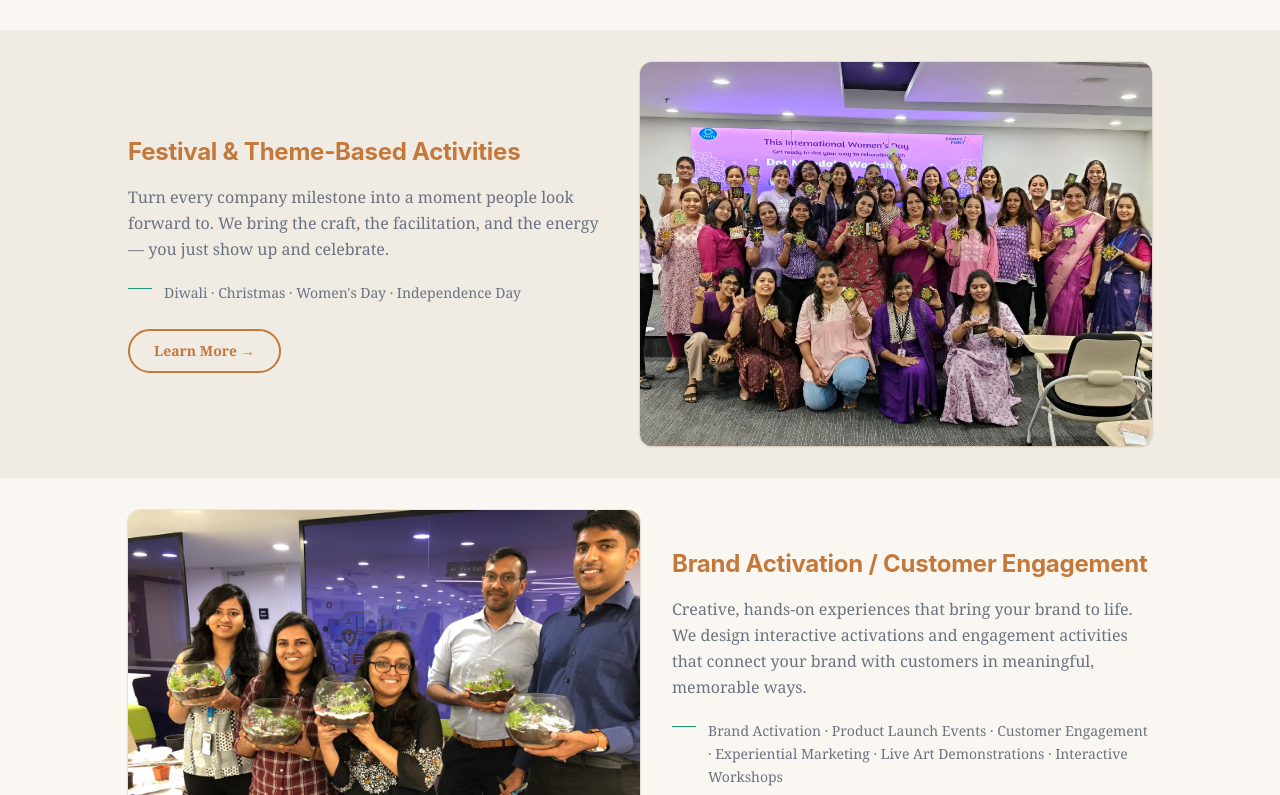
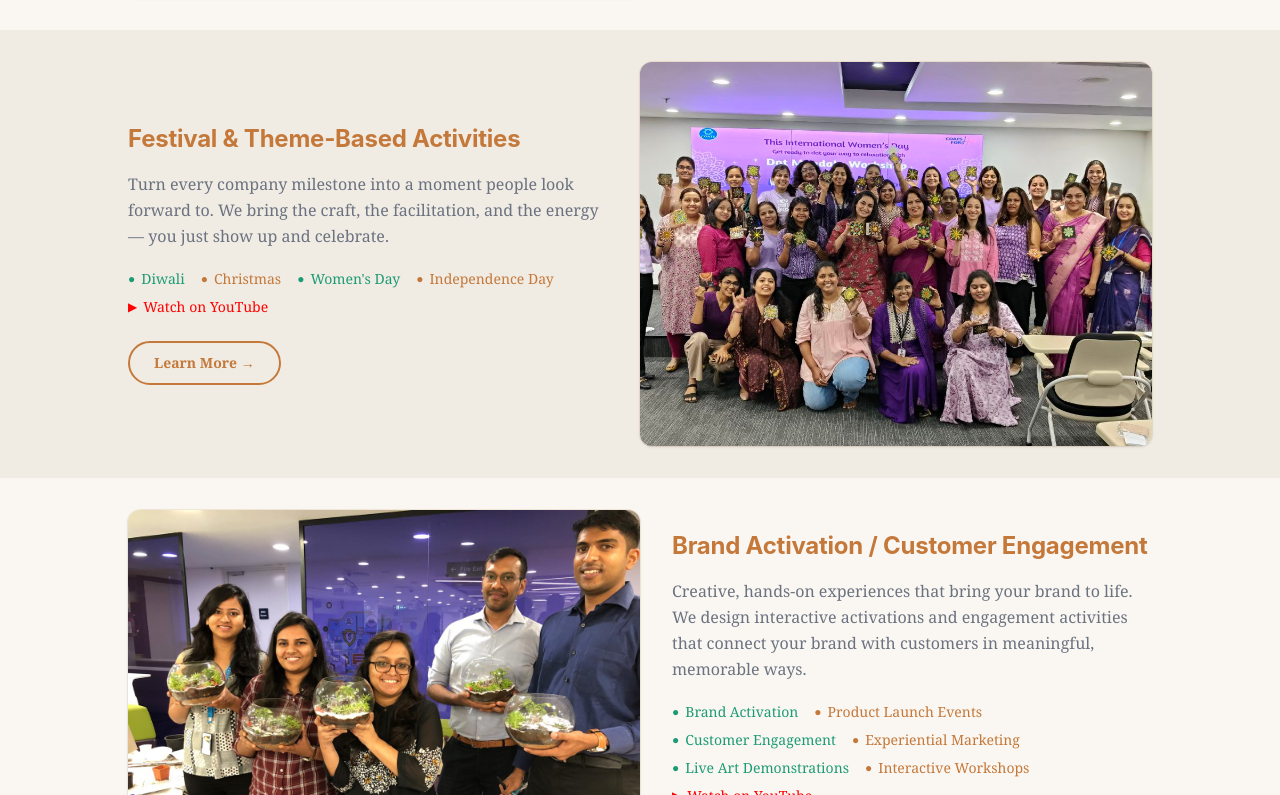
Before and after one commit to poojakachroo-ai/bloom-and-grow, a Next.js app: page / in a window 1280 px wide. Shown: the part 1545-2340 px from the top of the page. Built offline with nearby package versions, Linux system fonts and the light colour scheme.

Commit message:
added bullet points and youtube links

```diff
--- a/app/components/Services.tsx
+++ b/app/components/Services.tsx
@@ -34,6 +34,7 @@ const services = [
     image: "/images/service-festival.jpg",
     link: "/services/festival-events",
     bg: "#f0ebe3",
+    youtubeLink: "https://www.youtube.com/playlist?list=PLpQYrFNWRFZHaCbrt7Y-0f_RLt2tvhCpb",
   },
   {
     title: "Brand Activation / Customer Engagement",
@@ -50,6 +51,7 @@ const services = [
     image: "/images/hero1.jpg",
     link: "/services/brand-activation",
     bg: "#FAF7F2",
+    youtubeLink: "https://www.youtube.com/playlist?list=PLpQYrFNWRFZGwLu07Zis03wAdwCwzVBnq",
   },
   {
     title: "Corporate Gifting & Branded Keepsakes",
@@ -123,7 +125,6 @@ export default function Services() {
                   {service.description}
                 </p>
                 {/* Highlights */}
-                {service.youtubeLink ? (
                 <div className="mt-5 flex flex-wrap items-center gap-x-4 gap-y-2">
                   {service.highlights.map((item, i) => (
                     <span
@@ -135,6 +136,7 @@ export default function Services() {
                       {item}
                     </span>
                   ))}
+                  {service.youtubeLink && (
                     <a
                       href={service.youtubeLink}
                       target="_blank"
@@ -145,15 +147,8 @@ export default function Services() {
                       <span className="text-xs">▶</span>
                       Watch on YouTube
                     </a>
+                  )}
                 </div>
-                ) : (
-                  <div className="mt-5 flex items-start gap-3">
-                    <div className="mt-1.5 h-px w-6 shrink-0" style={{ backgroundColor: "#1d9b76" }} />
-                    <p className="text-sm leading-relaxed text-[#6b7280]">
-                      {service.highlights.join(" · ")}
-                    </p>
-                  </div>
-                )}
                 <a
                   href={service.link}
                   className="mt-6 inline-block rounded-full border-2 border-[#C4783A] px-6 py-2.5 text-sm font-semibold text-[#C4783A] transition-colors hover:bg-[#C4783A] hover:text-white"
```
Lines whose indentation alone changed are shown as unchanged.
